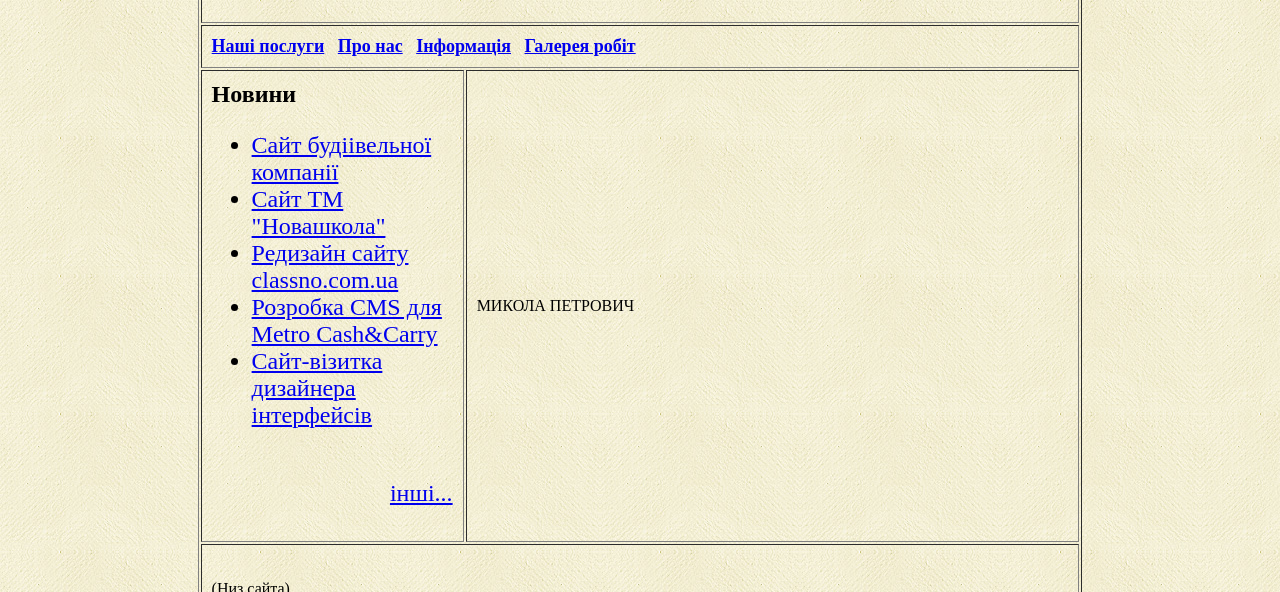
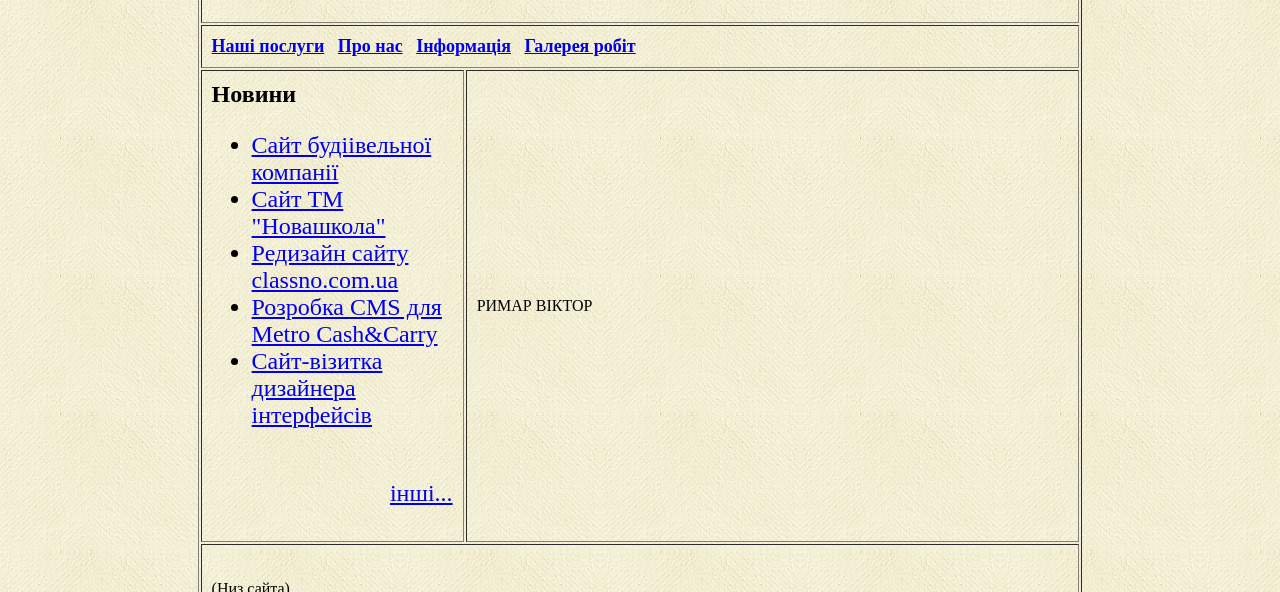
Before and after one commit to rymar24/html5, a plain HTML site: page index.html in a window 1280 px wide. Shown: the part 138-730 px from the top of the page. Drawn offline with Linux system fonts and the light colour scheme.

Commit message:
Римар - Автор

```diff
--- a/index.html
+++ b/index.html
@@ -25,9 +25,7 @@
 				<p align="right"><a href="#">інші...</a></p>
 			</ul>
 			</font></td>
-
-			<td width="70%">МИКОЛА ПЕТРОВИЧ</td>
-
+			<td width="70%">РИМАР ВІКТОР</td>
 		</tr>
 		<tr>
 			<td colspan="2" valign="middle" height="90">(Низ сайта)</td>
```
